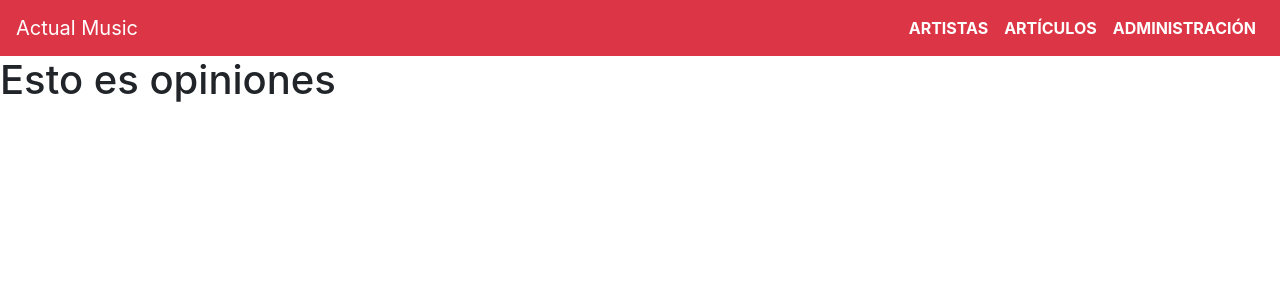
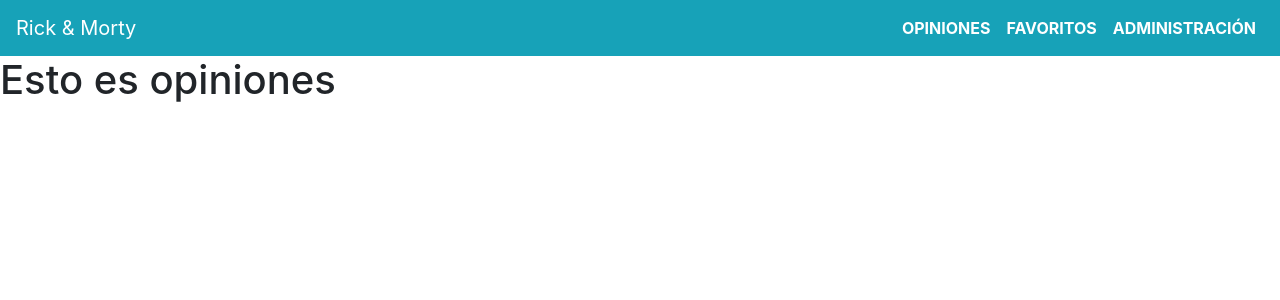
Before and after one commit to Anasu/ensayo2, a Vue app: page /opiniones in a window 1280 px wide. Shown: the top 300 px of the page. Built offline with nearby package versions, Linux system fonts and the light colour scheme.

Commit message:
Se corrige navbar importado

```diff
--- a/src/components/NavBar.vue
+++ b/src/components/NavBar.vue
@@ -1,13 +1,13 @@
 <template>
   <div>
-    <!-- Navbar con logo e items , Artículos y Admin -->
-    <b-navbar toggleable="lg" type="dark" variant="danger">
+    <!-- Navbar con logo e items Opiniones, Favoritos y Admin -->
+    <b-navbar toggleable="lg" type="dark" variant="info">
       <!-- Logo -->
       <b-navbar-brand href="#">
         <router-link
-          :to="{name: 'Artistas'}"
+          :to="{name: 'Inicio'}"
           class="navbar_title"
-        >Actual Music</router-link>
+        >Rick & Morty</router-link>
       </b-navbar-brand>
 
       <b-navbar-toggle target="nav-collapse"></b-navbar-toggle>
@@ -17,15 +17,15 @@
         <b-navbar-nav class="ml-auto">
           <b-nav-item right href="#">
             <router-link
-              :to="{name: 'Artistas'}"
+              :to="{name: 'Opiniones'}"
               class="navbar_item-blanco"
-            >Artistas</router-link>
+            >Opiniones</router-link>
           </b-nav-item>
           <b-nav-item right href="#">
             <router-link
-              :to="{name: 'Articulos'}"
+              :to="{name: 'Favoritos'}"
               class="navbar_item-blanco"
-            >Artículos</router-link>
+            >Favoritos</router-link>
           </b-nav-item>
           <b-nav-item right href="#">
             <router-link
```
